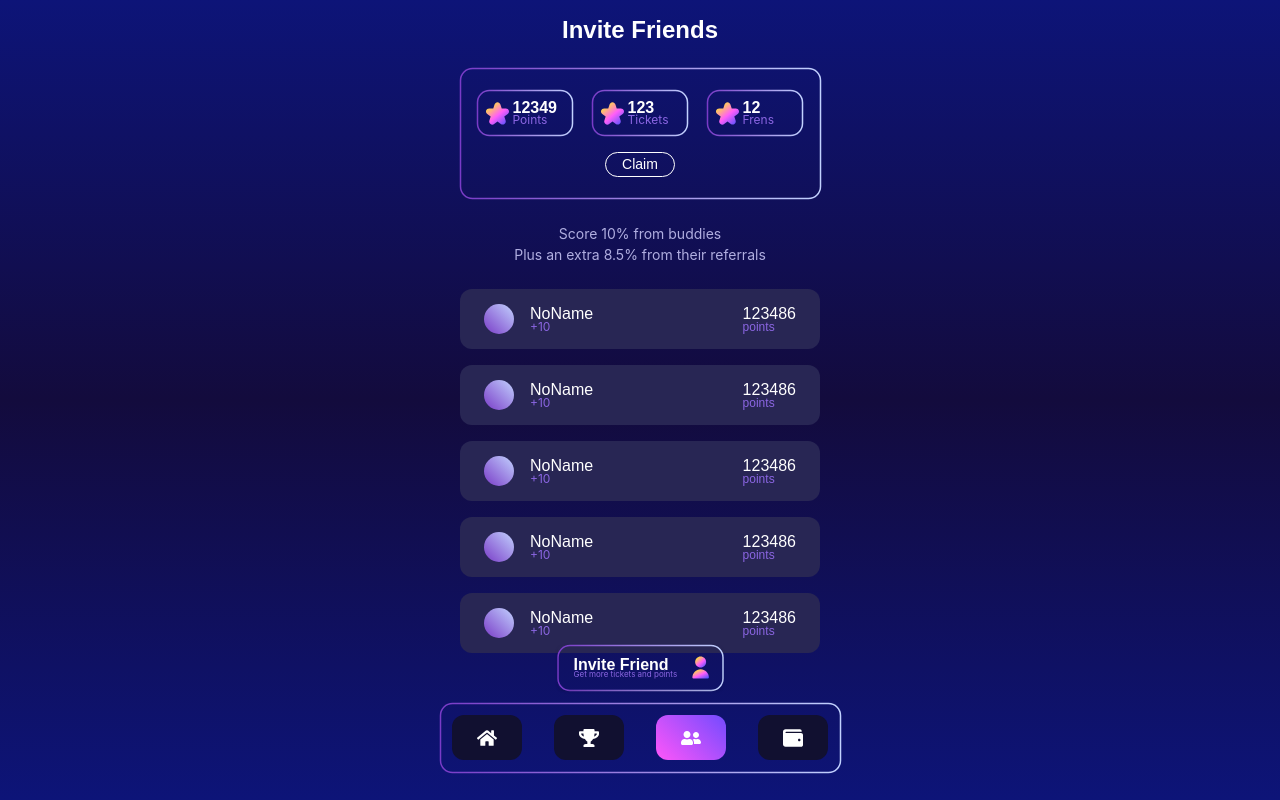
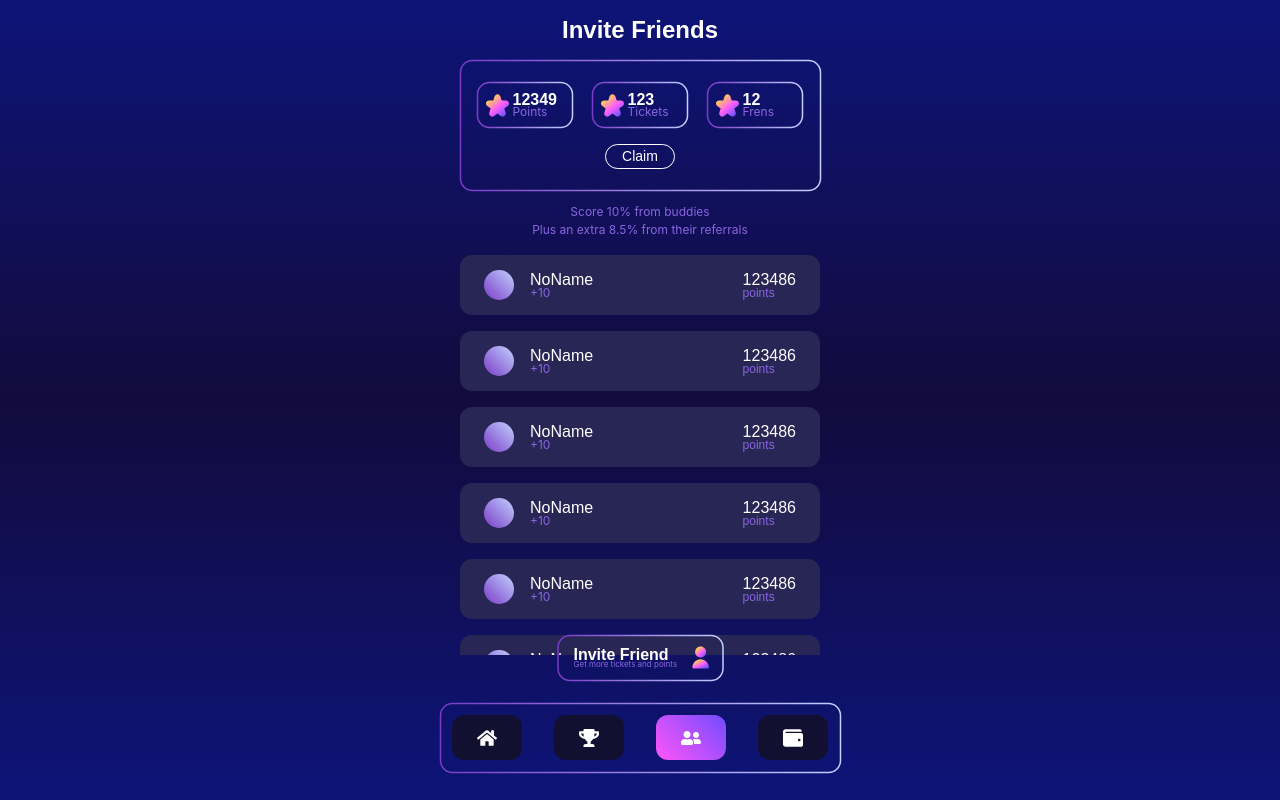
Before and after one commit to KruglyakovNikita/droppu, a Next.js app in the folder client/: page /invites in a window 1280 px wide. Built offline with nearby package versions, Linux system fonts and the light colour scheme.

Commit message:
fix invites

```diff
--- a/client/pages/invites.tsx
+++ b/client/pages/invites.tsx
@@ -1,13 +1,6 @@
-import { Box, Flex, Avatar, Text, Grid,
-  Card, CardHeader, CardBody, CardFooter,
-  Stack,
-  Button, Image,
-  Heading
- } from "@chakra-ui/react";
+import { Box, Flex, Text, Stack, Button, Image, Heading } from "@chakra-ui/react";
 import GradientBorderWrapper from '../app/components/GradientBorderWrapper';
 import colors from "@/theme/colors";
-
-
 
 export default function Invites() {
   return (
@@ -18,9 +11,10 @@ export default function Invites() {
       color="white"
       minH="100vh"
       p={4}
+      position="relative"
     >
       {/* Заголовок */}
-    <Heading fontSize="24px" fontFamily="'PixelifySans-Bold', sans-serif" mb={6}>
+      <Heading fontSize="24px" fontFamily="'PixelifySans-Bold', sans-serif" mb={4}>
         Invite Friends
       </Heading>
 
@@ -37,7 +31,7 @@ export default function Invites() {
         display="flex"
         flexDirection="column"
         alignItems="center"
-      mb={6}
+        mb={3}
         position="relative"
       >
         <Box
@@ -93,7 +87,6 @@ export default function Invites() {
                   </Stack>
                 </Flex>
               </GradientBorderWrapper>
-
             ))}
           </Flex>
           <Button
@@ -115,13 +108,14 @@ export default function Invites() {
       </GradientBorderWrapper>
 
       {/* Блок с описанием */}
-    <Text fontSize="14px" color="#B0AEE0" textAlign="center" maxW="360px" mb={6}>
+      <Text fontSize="12px" color={colors.secondaryText} textAlign="center" maxW="360px" mb={4}>
         Score 10% from buddies <br /> Plus an extra 8.5% from their referrals
       </Text>
 
-    {/* Список друзей */}
-    <Stack spacing={4} w="100%" maxW="360px" mb={6} overflowX="scroll">
-      {[...Array(5)].map((_, index) => (
+      {/* Контейнер для списка друзей с ограниченной высотой и прокруткой */}
+      <Box w="100%" maxW="360px" flex="1" overflowY="auto" mb={4} maxH={400}>
+        <Stack spacing={4} w="100%">
+          {[...Array(10)].map((_, index) => (
             <Flex
               key={index}
               borderRadius="12px"
@@ -156,11 +150,12 @@ export default function Invites() {
             </Flex>
           ))}
         </Stack>
+      </Box>
 
       {/* Кнопка Invite Friend */}
       <GradientBorderWrapper
         position="fixed"
-        bottom={110}
+        bottom="120px"
         left="50%"
         transform="translateX(-50%)"
         borderRadius={12}
@@ -169,8 +164,9 @@ export default function Invites() {
         strokeWidth={1.5}
         w="165px"
         h="45px"
+        zIndex="2"
       >
-        <Card
+        <Flex
           direction="row"
           alignItems="center"
           justifyContent="space-between"
@@ -199,7 +195,7 @@ export default function Invites() {
             boxSize="23px"
             mr={2}
           />
-        </Card>
+        </Flex>
       </GradientBorderWrapper>
     </Flex>
   );
```
Lines whose indentation alone changed are shown as unchanged.
